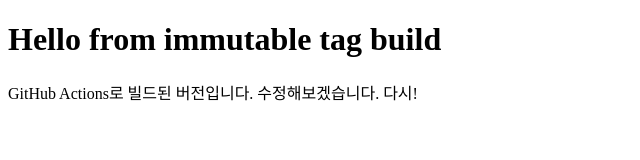
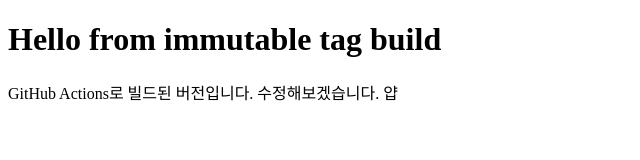
Before and after one commit to younyoungieo/azure-ci-cd-tutorial, a plain HTML site: page index.html in a window 1280 px wide. Shown: the full height of the page, 0-640 px from the left. Drawn offline with Linux system fonts and the light colour scheme.

Commit message:
Update index.html

```diff
--- a/index.html
+++ b/index.html
@@ -3,6 +3,6 @@
   <head><meta charset="utf-8"><title>Hello Azure</title></head>
   <body>
     <h1>Hello from immutable tag build</h1>
-    <p>GitHub Actions로 빌드된 버전입니다. 수정해보겠습니다. 다시!</p>
+    <p>GitHub Actions로 빌드된 버전입니다. 수정해보겠습니다. 얍</p>
   </body>
 </html>
```
